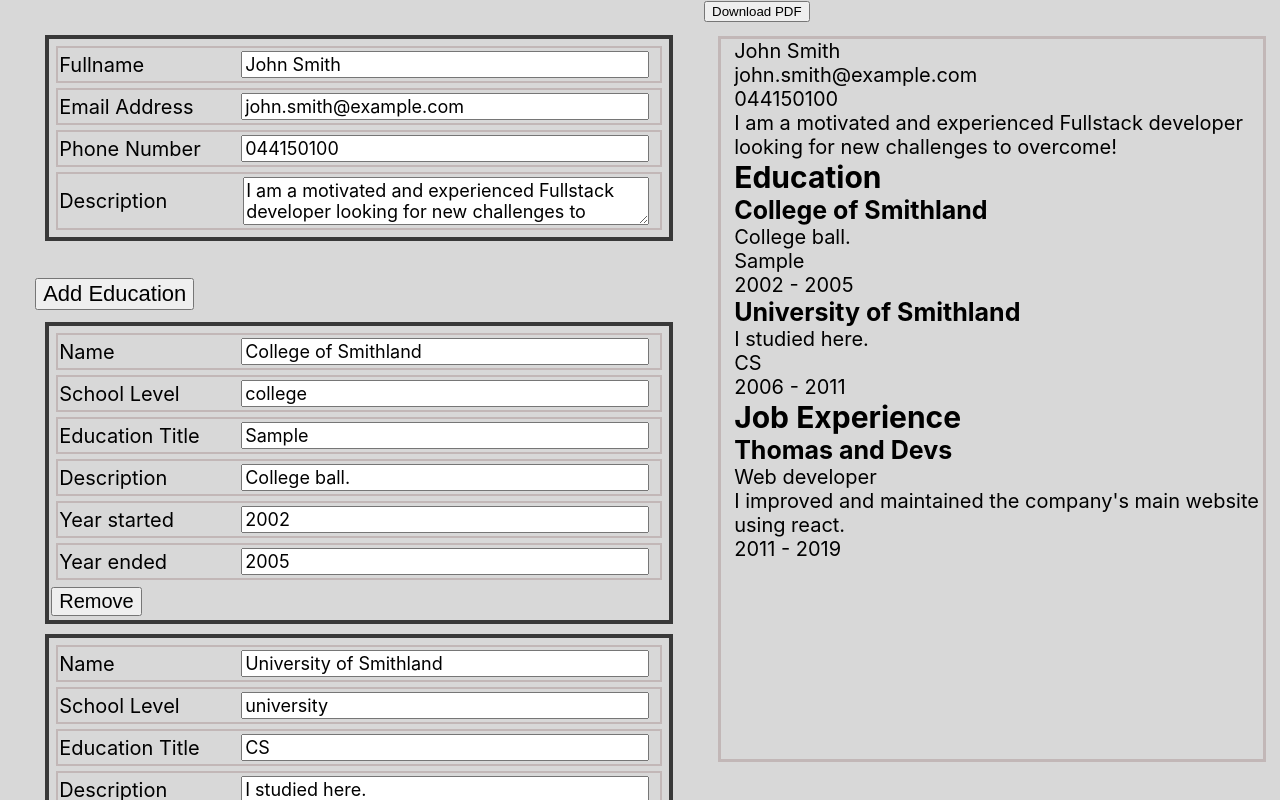
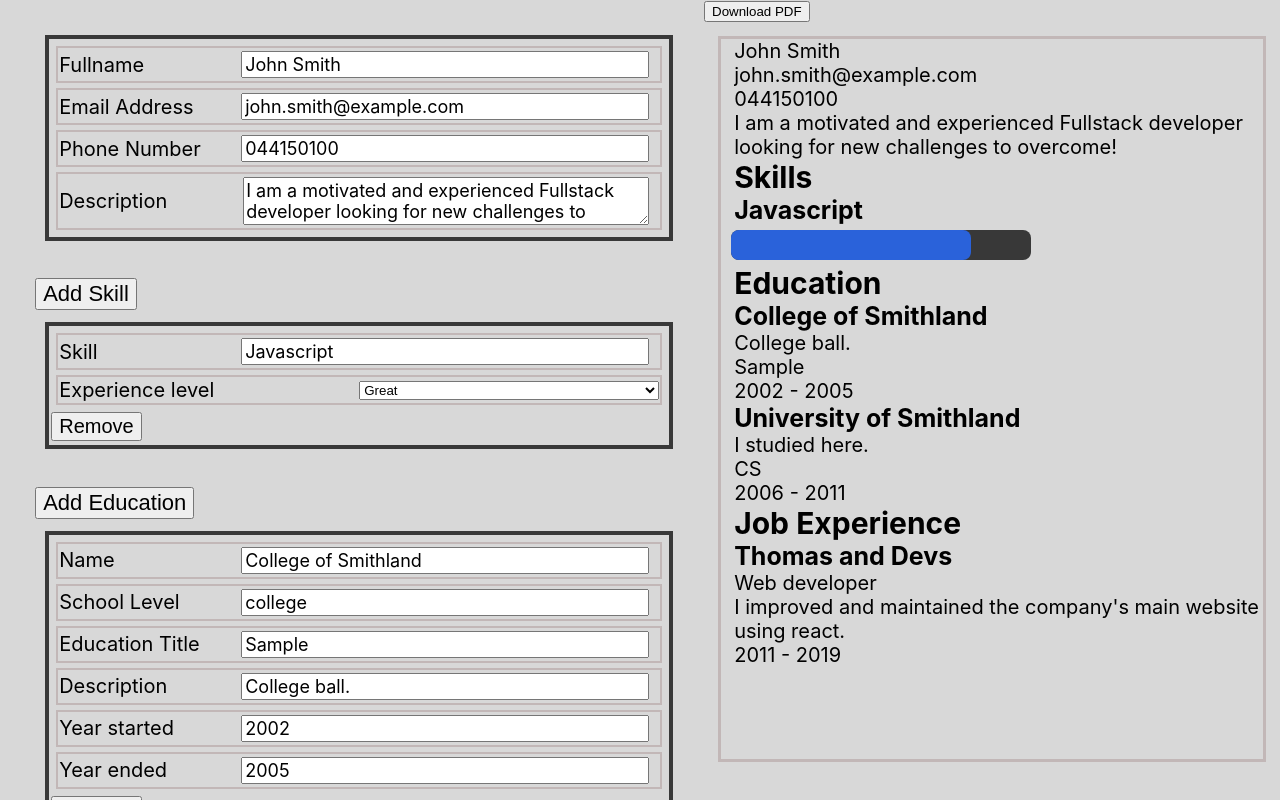
Before and after one commit to WelehoBRUDER/cv-app, a React (Create React App) app: page / in a window 1280 px wide. Shown: the top 800 px of the page. Built offline with nearby package versions, Linux system fonts and the light colour scheme.

Commit message:
added skills
you can now add skills to the CV.

```diff
--- a/src/components/App.jsx
+++ b/src/components/App.jsx
@@ -39,6 +39,12 @@ function App() {
       end: 2019,
     },
   ]);
+  const [skills, setSkills] = React.useState([
+    {
+      skill: "Javascript",
+      level: 3,
+    },
+  ]);
 
   return (
     <div className="wrapper">
@@ -46,14 +52,17 @@ function App() {
         basicInfo={basicInfo}
         education={education}
         jobExperience={jobExperience}
+        skills={skills}
         setBasicInfo={setBasicInfo}
         setEducation={setEducation}
         setJobExperience={setJobExperience}
+        setSkills={setSkills}
       />
       <Output
         basicInfo={basicInfo}
         education={education}
         jobExperience={jobExperience}
+        skills={skills}
       />
     </div>
   );
--- a/src/components/EditCV.jsx
+++ b/src/components/EditCV.jsx
@@ -7,9 +7,11 @@ const EditCV = (props) => {
     basicInfo,
     setBasicInfo,
     education,
+    skills,
     setEducation,
     jobExperience,
     setJobExperience,
+    setSkills,
   } = props;
 
   function editBasicInfo(data) {
@@ -73,6 +75,31 @@ const EditCV = (props) => {
     return setJobExperience(jobEditing);
   }
 
+  function editSkill(data) {
+    const index = data.index;
+    const skillEditing = [...skills];
+    let editObj = { ...skillEditing[index] };
+    editObj = { ...editObj, ...data };
+    skillEditing[index] = editObj;
+    return setSkills(skillEditing);
+  }
+
+  function removeSkill(index) {
+    const skillEditing = [...skills];
+    skillEditing.splice(index, 1);
+    return setSkills(skillEditing);
+  }
+
+  function addSkill() {
+    const defJob = {
+      skill: "Skill",
+      level: 0,
+    };
+    const skillEditing = [...skills];
+    skillEditing.push(defJob);
+    return setSkills(skillEditing);
+  }
+
   const loc = {
     name: "Name",
     fullName: "Fullname",
@@ -85,6 +112,16 @@ const EditCV = (props) => {
     desc: "Description",
     start: "Year started",
     end: "Year ended",
+    skill: "Skill",
+    level: "Experience level",
+  };
+
+  const skillLevels = {
+    0: "Beginner",
+    1: "Basic",
+    2: "Good",
+    3: "Great",
+    4: "Excellent",
   };
 
   return (
@@ -123,6 +160,53 @@ const EditCV = (props) => {
               );
           })}
         </div>
+      </div>
+      <div className="edit Skills">
+        <button className="createNewSkill" onClick={addSkill}>
+          Add Skill
+        </button>
+        {skills.map((skl, index) => {
+          return (
+            <div className="skl Template">
+              {Object.entries(skl).map((slot) => {
+                const key = slot[0];
+                const value = slot[1];
+                if (key === "index") return;
+                return (
+                  <div className="inputWrapper">
+                    <label htmlFor={`edu${key}`}>{loc[key]}</label>
+                    {typeof value === "string" ? (
+                      <input
+                        type="text"
+                        className={`skl${key}`}
+                        id={`skl${key}`}
+                        value={value}
+                        onChange={(e) =>
+                          editSkill({ [key]: e.target.value, index: index })
+                        }
+                      />
+                    ) : (
+                      <select
+                        id={`skl${key}`}
+                        value={value}
+                        onChange={(e) =>
+                          editSkill({ [key]: +e.target.value, index: index })
+                        }
+                      >
+                        {Object.entries(skillLevels).map((level) => {
+                          return <option value={level[0]}>{level[1]}</option>;
+                        })}
+                      </select>
+                    )}
+                  </div>
+                );
+              })}
+              <button className="remove" onClick={() => removeSkill(index)}>
+                Remove
+              </button>
+            </div>
+          );
+        })}
       </div>
       <div className="edit Education">
         <button className="createNewEducation" onClick={addEducation}>
--- a/src/components/RenderedOutput.jsx
+++ b/src/components/RenderedOutput.jsx
@@ -5,7 +5,7 @@ import jsPDF from "jspdf";
 import html2canvas from "html2canvas";
 
 const RenderedOutput = (props) => {
-  const { basicInfo, education, jobExperience } = props;
+  const { basicInfo, education, jobExperience, skills } = props;
 
   // This whole function has been copied from the internet
   // Big help and idea from https://stackoverflow.com/a/55464892
@@ -62,6 +62,27 @@ const RenderedOutput = (props) => {
           <p className="phoneNumber">{basicInfo.phoneNumber}</p>
           <p className="desc">{basicInfo.desc}</p>
         </div>
+        {skills.length > 0 ? (
+          <div className="skills">
+            <h2 className="skillsTitle">Skills</h2>
+            {skills.map((skill) => {
+              return (
+                <div className="skill">
+                  <h3 className="skillName">{skill.skill}</h3>
+                  <div className="skillLevelBg">
+                    <div
+                      className="skillLevel"
+                      style={{ width: 20 * (+skill.level + 1) + "%" }}
+                    ></div>
+                  </div>
+                </div>
+              );
+            })}
+          </div>
+        ) : (
+          ""
+        )}
+        {education.length > 0 ? (
           <div className="education">
             <h2 className="educationTitle">Education</h2>
             {education.map((school) => {
@@ -77,6 +98,10 @@ const RenderedOutput = (props) => {
               );
             })}
           </div>
+        ) : (
+          ""
+        )}
+        {jobExperience.length > 0 ? (
           <div className="jobExperience">
             <h2 className="jobExperienceTitle">Job Experience</h2>
             {jobExperience.map((job) => {
@@ -90,6 +115,9 @@ const RenderedOutput = (props) => {
               );
             })}
           </div>
+        ) : (
+          ""
+        )}
       </div>
     </div>
   );
--- a/src/css/output.scss
+++ b/src/css/output.scss
@@ -25,5 +25,24 @@
       margin: 0;
       margin-left: 1vw;
     }
+
+    .skillLevelBg {
+      position: relative;
+      left: 0;
+      top: 0;
+      height: 30px;
+      background: $border-dark;
+      width: 300px;
+      margin: 5px;
+      border-radius: 8px;
+      margin-left: 10px;
+      .skillLevel {
+        position: absolute;
+        width: 100%;
+        height: 100%;
+        border-radius: 8px;
+        background: $blue;
+      }
+    }
   }
 }
--- a/src/css/shared.scss
+++ b/src/css/shared.scss
@@ -2,6 +2,7 @@ $bg-light: rgb(216, 216, 216);
 $bg-grey: rgb(139, 139, 139);
 $border-light: rgb(194, 183, 183);
 $border-dark: rgb(56, 56, 56);
+$blue: rgb(42, 98, 218);
 
 body {
   margin: 0;
```
Lines whose indentation alone changed are shown as unchanged.
